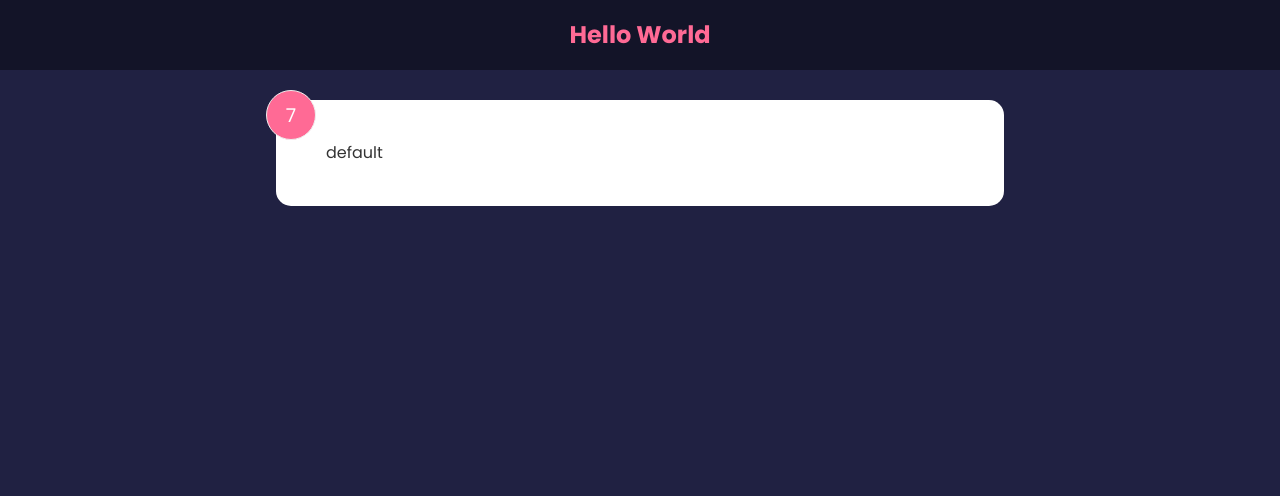
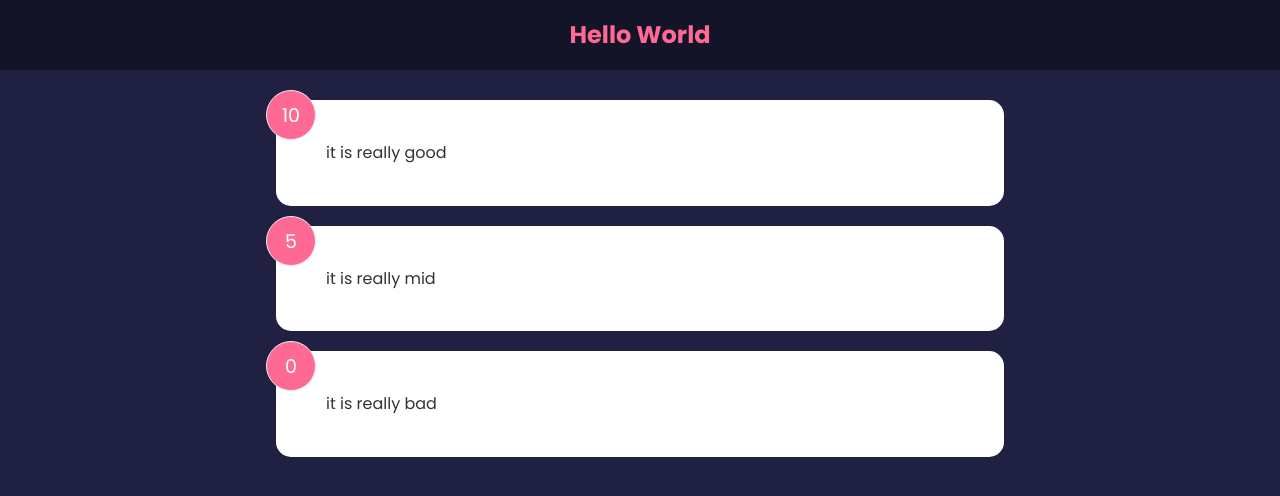
Before and after one commit to jeauxrdhy/feedback, a React (Create React App) app in the folder feedback/: page / in a window 1280 px wide. Shown: the top 496 px of the page. Built offline with nearby package versions, Linux system fonts and the light colour scheme.

Commit message:
created feedbackData and feedbackList

```diff
--- a/feedback/src/App.js
+++ b/feedback/src/App.js
@@ -1,12 +1,16 @@
 import Header from "./components/Header"
-import FeedbackItem from "./components/FeedbackItem"
+import FeedbackList from "./components/FeedbackList"
+import {useState} from 'react'
+import FeedbackData from "./Data/FeedbackData"
 
 function App(){
+    const [feedback,setFeedback] = useState(FeedbackData)
+
     return(
         <>
             <Header />
             <div className="container">
-                <FeedbackItem />
+                <FeedbackList feedback={feedback}/>
             </div>
         </>
     )
--- /dev/null
+++ b/feedback/src/Data/FeedbackData.js
@@ -0,0 +1,19 @@
+const FeedbackData = [
+    {
+        id: 1,
+        rating: 10,
+        text: 'it is really good'
+    },
+    {
+        id: 2,
+        rating: 5,
+        text: 'it is really mid'
+    },
+    {
+        id: 3,
+        rating: 0,
+        text: 'it is really bad'
+    }
+]
+
+export default FeedbackData
--- a/feedback/src/components/FeedbackItem.js
+++ b/feedback/src/components/FeedbackItem.js
@@ -1,13 +1,10 @@
 import React from 'react'
-import {useState} from 'react'
 
-function FeedbackItem() {
-  const [rating,setRating] = useState(7)
-  const [text, setText] = useState('default')
+function FeedbackItem({item}) {
   return (
     <div className='card'>
-      <div className="num-display">{rating}</div>
-      <div className="text-display">{text}</div>
+      <div className="num-display">{item.rating}</div>
+      <div className="text-display">{item.text}</div>
     </div>
   )
 }
--- /dev/null
+++ b/feedback/src/components/FeedbackList.js
@@ -0,0 +1,19 @@
+import React from 'react'
+import FeedbackItem from './FeedbackItem'
+
+function FeedbackList({feedback}) {
+    if(!feedback || feedback.length === 0)
+    {
+        return <p>no feedback yet</p>
+    }
+
+    return (
+    <div className='feeback-list'>
+        {feedback.map((item)=>(
+            <FeedbackItem key={item.id} item={item} />
+        ))}
+    </div>
+  )
+}
+
+export default FeedbackList
```
